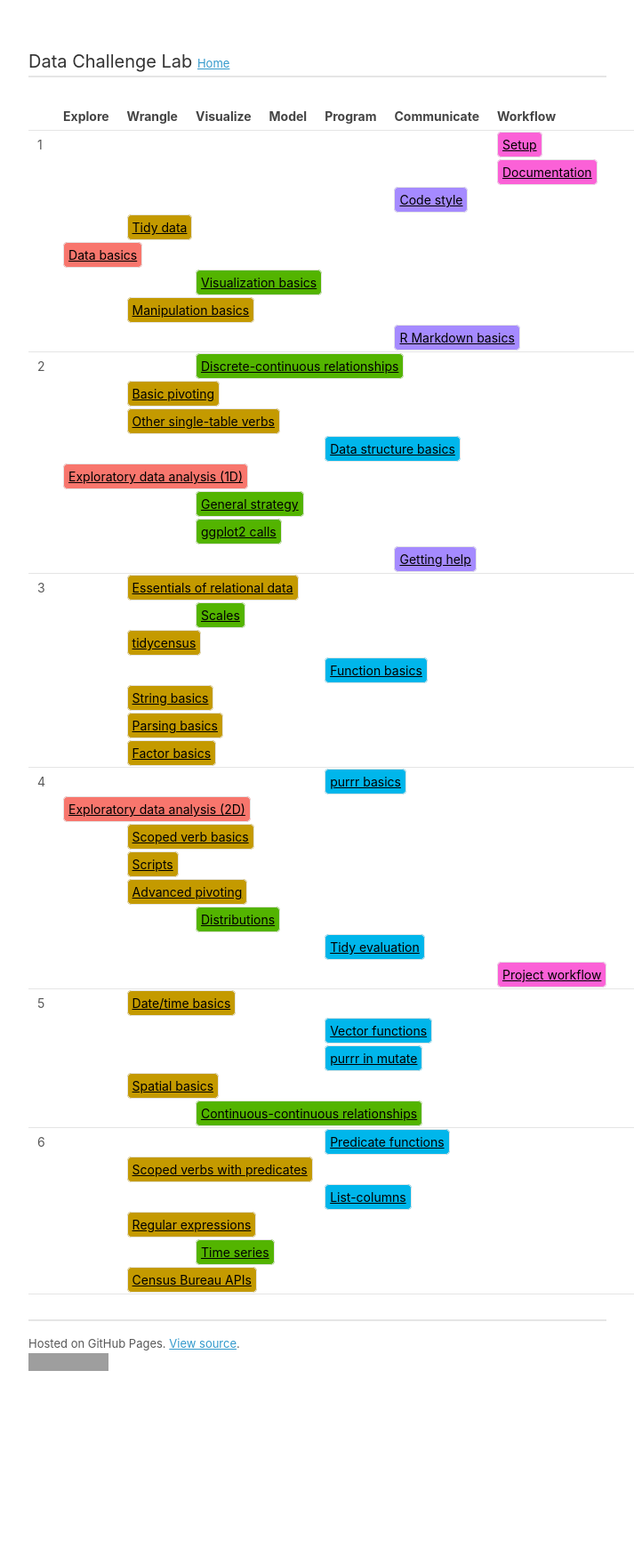
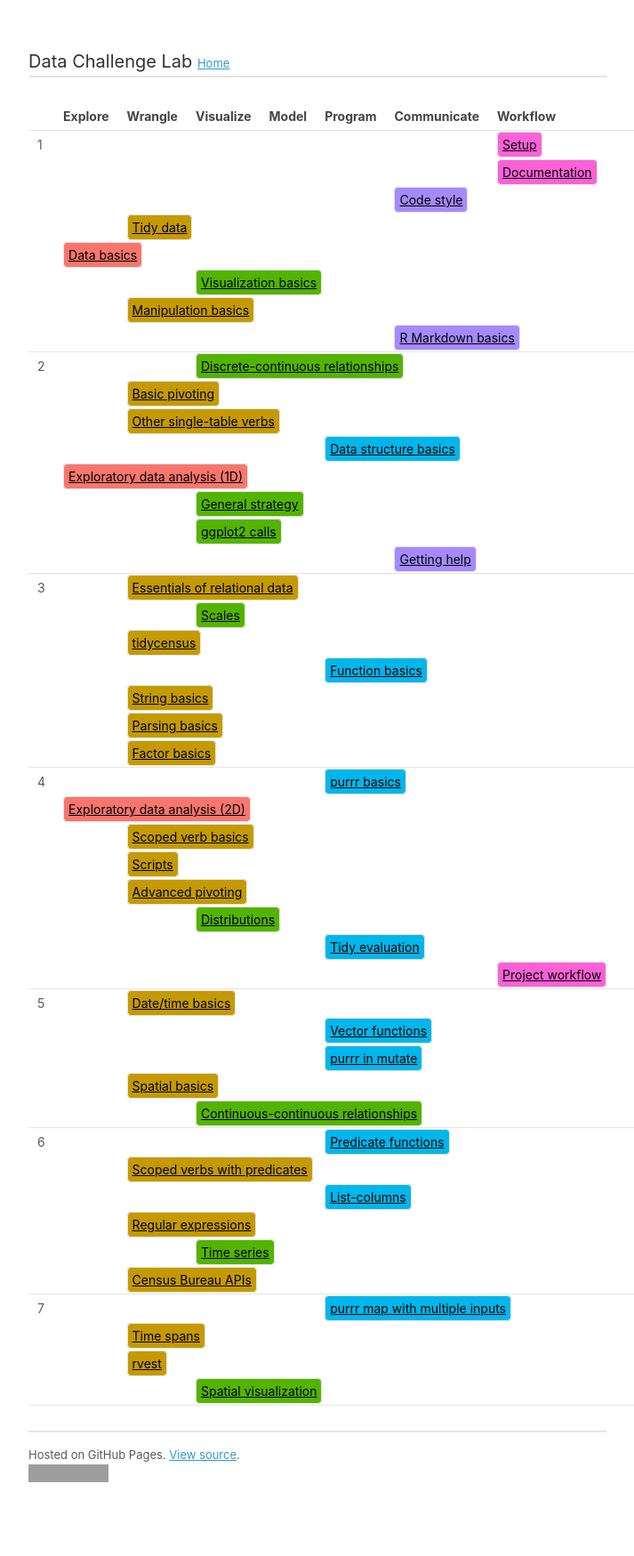
Before and after one commit to dcl-2020-01/curriculum, a Jekyll site: the page built from docs/index.md, in a window 1280 px wide. Shown: the whole page at 89% size, without its empty margins (283-996 px from the left). Built offline with Jekyll 4.4.1, drawn with Linux system fonts in a browser that asks for light colours; our own code applies the rules of GitHub Pages for plain Markdown files; a script that is not in the unit is left out; before the commit the page ends 1624 px from its top, so only the background shows below that; grey boxes are pictures that could not be loaded.

Commit message:
Update for week 7

```diff
--- a/docs/index.md
+++ b/docs/index.md
@@ -294,4 +294,30 @@ title: Theme index
   <td colspan="5"></td>
 </tr>
 </tbody>
+<tbody>
+<tr>
+<td id='week-7'>7</td>
+  <td colspan="4"></td>
+  <td colspan="6"><a class="program" href="purrr-parallel.html">purrr map with multiple inputs</a></td>
+  <td colspan="2"></td>
+</tr>
+<tr>
+<td></td>
+  <td colspan="1"></td>
+  <td colspan="6"><a class="wrangle" href="timespans.html">Time spans</a></td>
+  <td colspan="5"></td>
+</tr>
+<tr>
+<td></td>
+  <td colspan="1"></td>
+  <td colspan="6"><a class="wrangle" href="rvest.html">rvest</a></td>
+  <td colspan="5"></td>
+</tr>
+<tr>
+<td></td>
+  <td colspan="2"></td>
+  <td colspan="6"><a class="visualize" href="spatial-vis.html">Spatial visualization</a></td>
+  <td colspan="4"></td>
+</tr>
+</tbody>
 </table>
```
Also changed, not shown: syllabus.yml (+4 -4 lines), overview.png.
